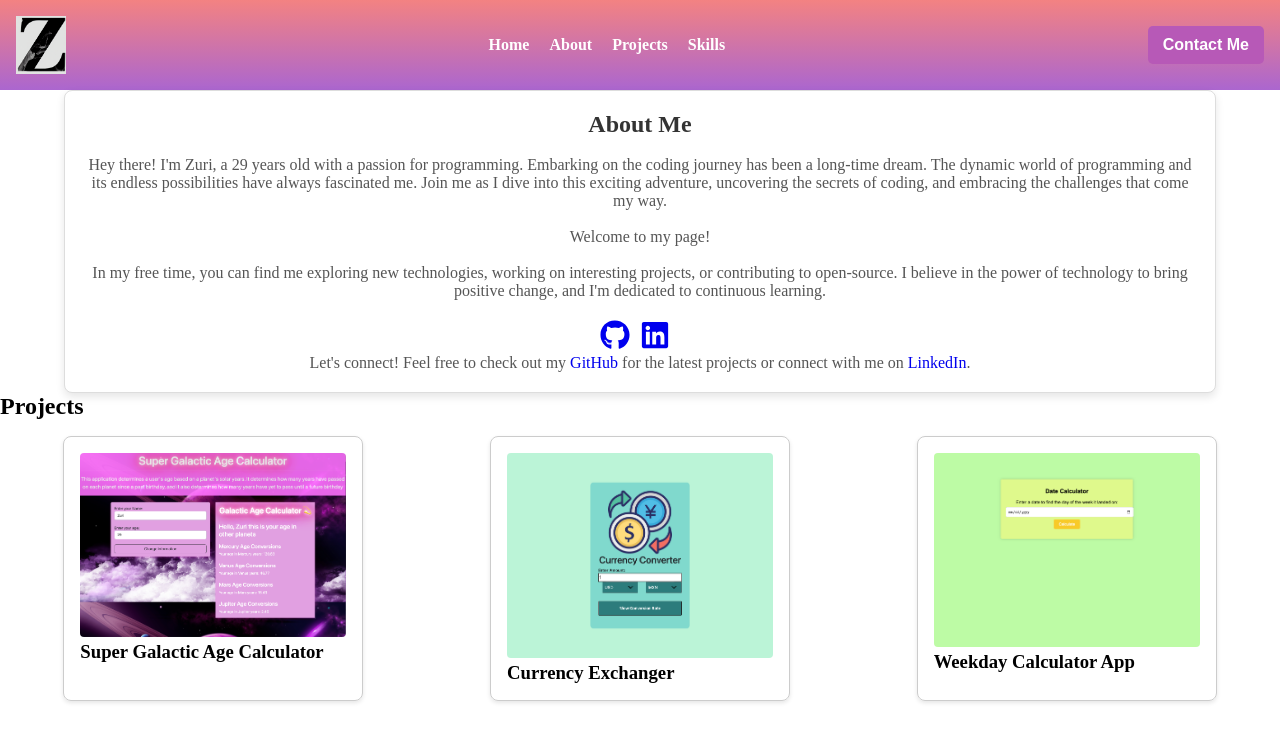
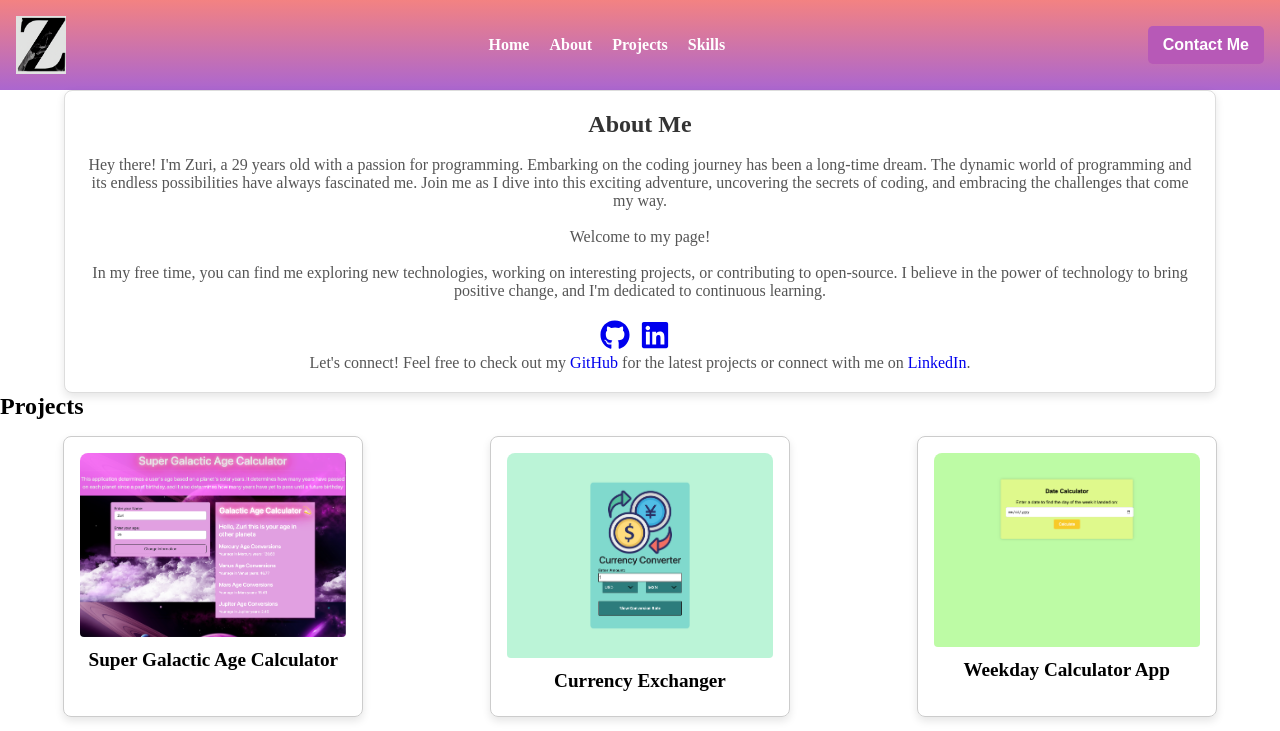
Before and after one commit to ZuriGa/my-portfolio, a React (Create React App) app: page / in a window 1280 px wide. Shown: the top 731 px of the page. Built offline with nearby package versions, Linux system fonts and the light colour scheme.

Commit message:
adding style for projects

```diff
--- a/src/styles.css
+++ b/src/styles.css
@@ -96,7 +96,21 @@ body {
     padding: 16px;
     border: 1px solid #ccc;
     border-radius: 8px;
-    box-shadow: 0 2px 4px rgba(0, 0, 0, 0.1);
+    box-shadow: 0 4px 8px rgba(0, 0, 0, 0.1);
+    cursor: pointer;
+    transition: box-shadow 0.3s ease;
+}
+
+&:hover {
+    box-shadow: 0 8px 16px rgba(0, 0, 0, 0.2);
+}
+&.expanded {
+    box-shadow: 0 8px 16px rgba(0, 0, 0, 0.2);
+}
+.project-header {
+    position: relative;
+    overflow: hidden;
+    border-radius: 8px 8px 0 0;
 }
 
 .project-card img {
@@ -104,7 +118,26 @@ body {
     height: auto;
     border-radius: 4px;
 }
+h3 {
+    bottom: 0;
+    left: 0;
+    width: 100%;
+    padding: 0.5rem;
+    font-size: 1.2rem;
+    text-align: center;
+}
+.project-details {
+    padding: 1rem;
+    margin-top: 12px;
+    p {
+        margin-bottom: 0.5rem;
+    }
+    ul {
+        list-style: none;
+        padding: 0;
 
-.project-details {
-    margin-top: 12px;
+        li {
+            margin-bottom: 0.3rem;
+        }
+    }
 }
```
